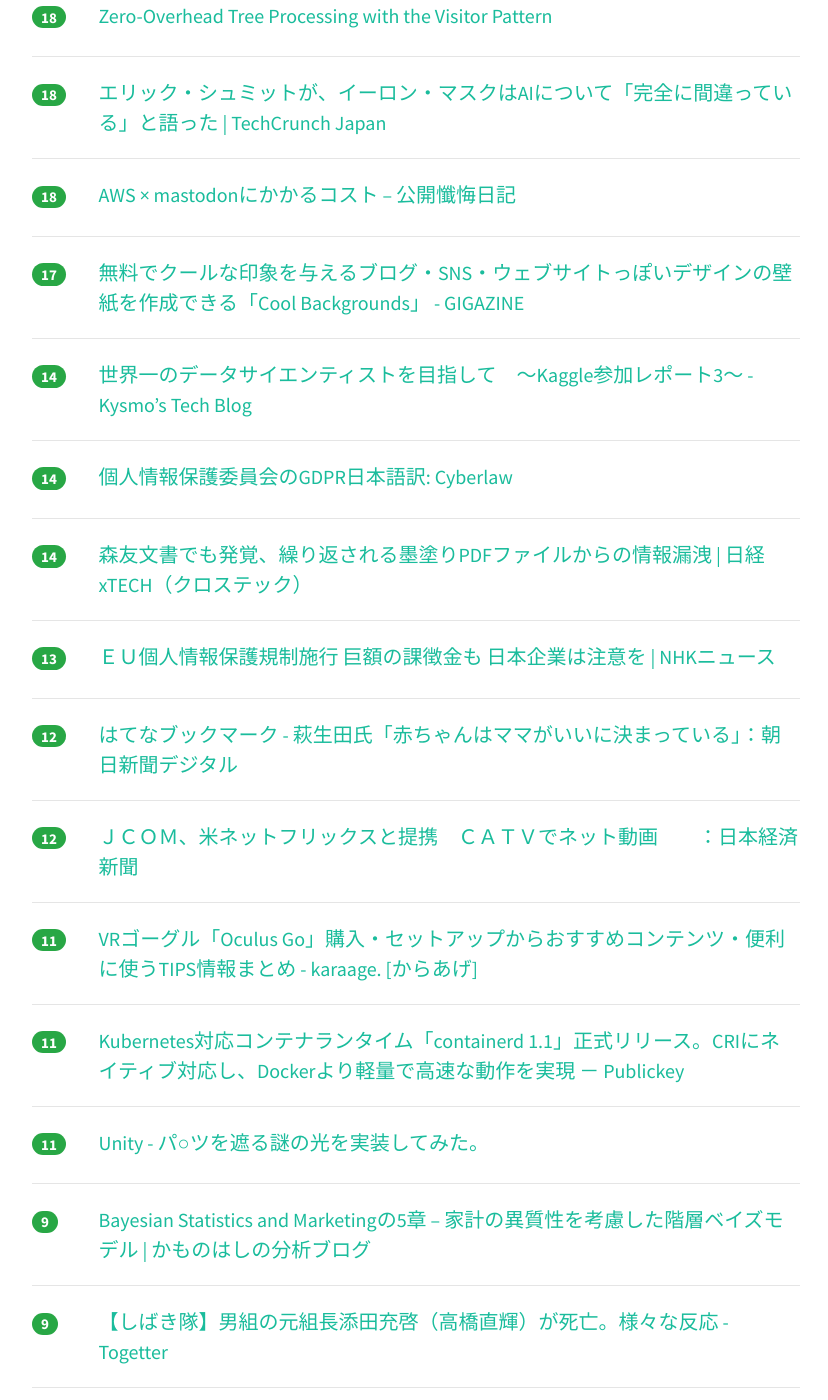
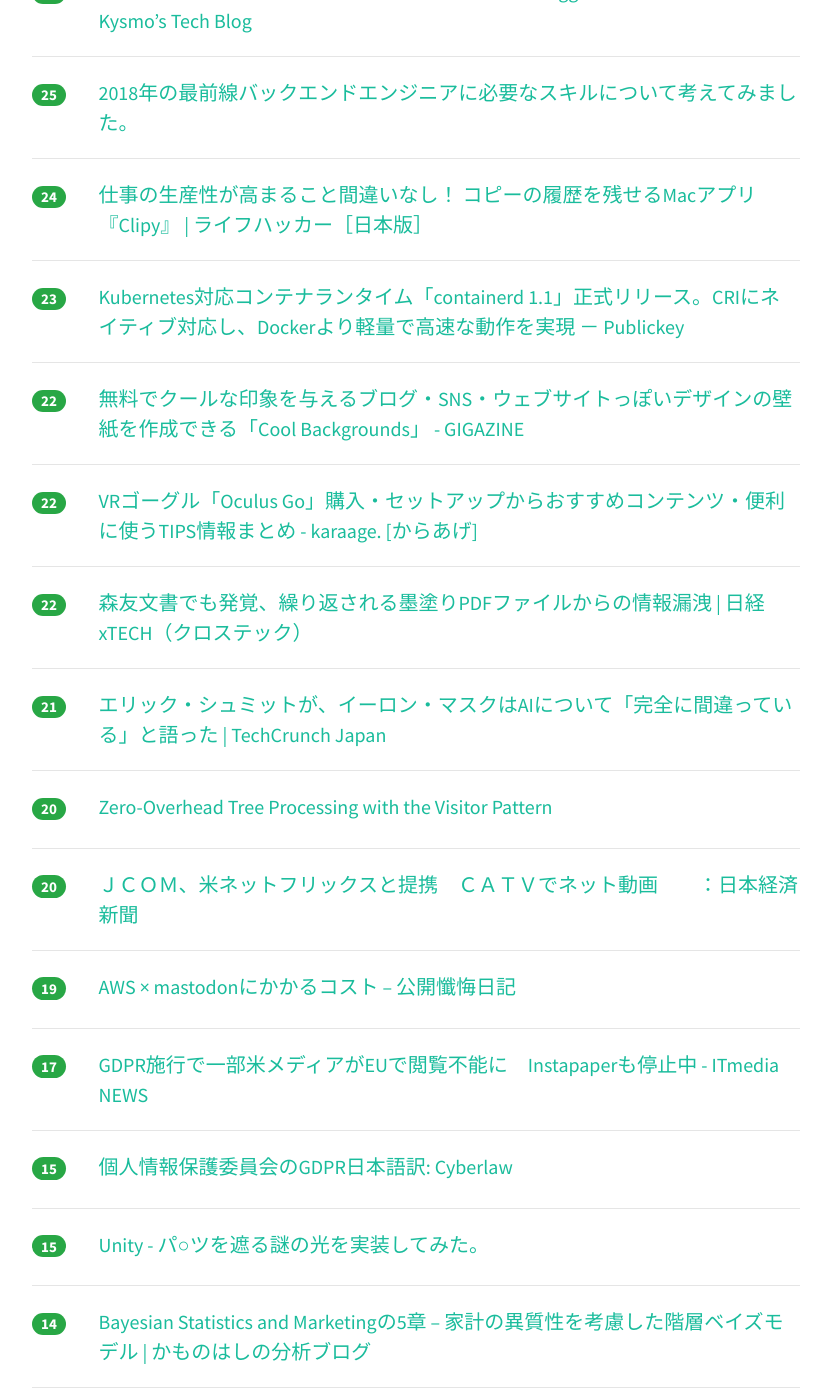
Before and after one commit to yatta47/hatena-matome-site, a Jekyll site: the page built from _posts/2018-05-28-hatena.md, in a window 1280 px wide and 1400 px high, scrolled down 1293 px. Shown: the whole window, without its empty margins (224-1052 px from the left). Built offline with Jekyll 4.4.1, drawn with Linux system fonts in a browser that asks for light colours; nearby versions of some CDN libraries; some of the changed text lies outside the part shown.

Commit message:
Updated 2018-05-28

```diff
--- a/_posts/2018-05-28-hatena.md
+++ b/_posts/2018-05-28-hatena.md
@@ -1,49 +1,69 @@
 ---
 layout: post
 title:  "2018-05-28 はてぶIT"
-date:   2018-05-28 10:02:19
+date:   2018-05-28 11:02:46
 tags: [it-hotentry]
 ---
-26 件のデータあり
+34 件のデータあり
 
 <hr><div class="row">
-<div class="col-1"><span class="badge badge-pill badge-success h2">95</span></div>
+<div class="col-1"><span class="badge badge-pill badge-success h2">148</span></div>
 <div class="col-11"><a href='https://www.slideshare.net/keisuketsukagoshi/rest-api-graphql' target='_blank'>REST API に疲れたあなたへ贈る GraphQL 入門</a></div>
 </div>
 <hr>
 <div class="row">
-<div class="col-1"><span class="badge badge-pill badge-success h2">68</span></div>
+<div class="col-1"><span class="badge badge-pill badge-success h2">122</span></div>
 <div class="col-11"><a href='https://togetter.com/li/1231342' target='_blank'>夜行バスは『朝早く着きすぎて時間潰すのにお金を使うとかえって高くつく』メリットやみなさんがやっている時間潰し方法 - Togetter</a></div>
 </div>
 <hr>
 <div class="row">
-<div class="col-1"><span class="badge badge-pill badge-success h2">29</span></div>
+<div class="col-1"><span class="badge badge-pill badge-success h2">35</span></div>
+<div class="col-11"><a href='https://ja.wikipedia.org/wiki/%E5%B7%AE%E5%88%A5%E5%8B%95%E7%94%BB%E5%A4%A7%E9%87%8F%E9%80%9A%E5%A0%B1%E4%BA%8B%E4%BB%B6' target='_blank'>差別動画大量通報事件 - Wikipedia</a></div>
+</div>
+<hr>
+<div class="row">
+<div class="col-1"><span class="badge badge-pill badge-success h2">34</span></div>
+<div class="col-11"><a href='https://www.buzzfeed.com/jp/daisukefuruta/katsuma-masuhara' target='_blank'>同性を愛するということ　勝間和代のカミングアウト</a></div>
+</div>
+<hr>
+<div class="row">
+<div class="col-1"><span class="badge badge-pill badge-success h2">33</span></div>
 <div class="col-11"><a href='http://b.hatena.ne.jp/entry/s/anond.hatelabo.jp/20180527190259' target='_blank'>はてなブックマーク - 安倍さんを支持する人ってどういう部分が良いと思ってるの？</a></div>
 </div>
 <hr>
 <div class="row">
-<div class="col-1"><span class="badge badge-pill badge-success h2">28</span></div>
-<div class="col-11"><a href='https://ja.wikipedia.org/wiki/%E5%B7%AE%E5%88%A5%E5%8B%95%E7%94%BB%E5%A4%A7%E9%87%8F%E9%80%9A%E5%A0%B1%E4%BA%8B%E4%BB%B6' target='_blank'>差別動画大量通報事件 - Wikipedia</a></div>
-</div>
-<hr>
-<div class="row">
-<div class="col-1"><span class="badge badge-pill badge-success h2">28</span></div>
+<div class="col-1"><span class="badge badge-pill badge-success h2">33</span></div>
 <div class="col-11"><a href='https://gigazine.net/news/20180527-bill-gates-line/' target='_blank'>Windowsの生みの親ビル・ゲイツが定義した「プラットフォーム」と「アグリゲーター」の差を示す「ビル・ゲイツ・ライン」とは？ - GIGAZINE</a></div>
 </div>
 <hr>
 <div class="row">
-<div class="col-1"><span class="badge badge-pill badge-success h2">27</span></div>
+<div class="col-1"><span class="badge badge-pill badge-success h2">32</span></div>
 <div class="col-11"><a href='https://www.slideshare.net/mikeneck/jjug-ccc-2018-spring-i7-netty' target='_blank'>JJUG CCC 2018 Spring - I-7 (俺が)はじめての Netty</a></div>
 </div>
 <hr>
 <div class="row">
-<div class="col-1"><span class="badge badge-pill badge-success h2">27</span></div>
+<div class="col-1"><span class="badge badge-pill badge-success h2">30</span></div>
+<div class="col-11"><a href='http://www.cocoro-quest.net/entry/shyness-communication-6' target='_blank'>人見知り克服「無理しないコミュニケーション6つの秘訣」 - ココロクエスト~レベルアップ心理学ブログ~</a></div>
+</div>
+<hr>
+<div class="row">
+<div class="col-1"><span class="badge badge-pill badge-success h2">29</span></div>
 <div class="col-11"><a href='https://www.slideshare.net/tamrin69/jjugccc2018-app-review-postmortem' target='_blank'>jjugccc2018 app review postmortem</a></div>
 </div>
 <hr>
 <div class="row">
+<div class="col-1"><span class="badge badge-pill badge-success h2">26</span></div>
+<div class="col-11"><a href='https://deeeet.com/writing/2016/11/07/systems-performance/' target='_blank'>Systems Performanceを読んだ | SOTA</a></div>
+</div>
+<hr>
+<div class="row">
+<div class="col-1"><span class="badge badge-pill badge-success h2">26</span></div>
+<div class="col-11"><a href='http://kysmo.hatenablog.jp/entry/2018/05/10/094208' target='_blank'>世界一のデータサイエンティストを目指して　〜Kaggle参加レポート3〜 - Kysmo’s Tech Blog</a></div>
+</div>
+<hr>
+<div class="row">
 <div class="col-1"><span class="badge badge-pill badge-success h2">25</span></div>
-<div class="col-11"><a href='http://www.cocoro-quest.net/entry/shyness-communication-6' target='_blank'>人見知り克服「無理しないコミュニケーション6つの秘訣」 - ココロクエスト~レベルアップ心理学ブログ~</a></div>
+<div class="col-11"><a href='https://qiita.com/poly_soft/items/fb649573c19b7a5c0227' target='_blank'>2018年の最前線バックエンドエンジニアに必要なスキルについて考えてみました。</a></div>
 </div>
 <hr>
 <div class="row">
@@ -52,43 +72,63 @@ tags: [it-hotentry]
 </div>
 <hr>
 <div class="row">
-<div class="col-1"><span class="badge badge-pill badge-success h2">22</span></div>
-<div class="col-11"><a href='https://deeeet.com/writing/2016/11/07/systems-performance/' target='_blank'>Systems Performanceを読んだ | SOTA</a></div>
+<div class="col-1"><span class="badge badge-pill badge-success h2">23</span></div>
+<div class="col-11"><a href='https://www.publickey1.jp/blog/18/kubernetescontainerd_11cridocker.html' target='_blank'>Kubernetes対応コンテナランタイム「containerd 1.1」正式リリース。CRIにネイティブ対応し、Dockerより軽量で高速な動作を実現 － Publickey</a></div>
 </div>
 <hr>
 <div class="row">
-<div class="col-1"><span class="badge badge-pill badge-success h2">18</span></div>
+<div class="col-1"><span class="badge badge-pill badge-success h2">22</span></div>
+<div class="col-11"><a href='https://gigazine.net/news/20180528-cool-backgrounds/' target='_blank'>無料でクールな印象を与えるブログ・SNS・ウェブサイトっぽいデザインの壁紙を作成できる「Cool Backgrounds」 - GIGAZINE</a></div>
+</div>
+<hr>
+<div class="row">
+<div class="col-1"><span class="badge badge-pill badge-success h2">22</span></div>
+<div class="col-11"><a href='http://karaage.hatenadiary.jp/entry/2018/05/28/073000' target='_blank'>VRゴーグル「Oculus Go」購入・セットアップからおすすめコンテンツ・便利に使うTIPS情報まとめ - karaage. [からあげ]</a></div>
+</div>
+<hr>
+<div class="row">
+<div class="col-1"><span class="badge badge-pill badge-success h2">22</span></div>
+<div class="col-11"><a href='http://tech.nikkeibp.co.jp/atcl/nxt/column/18/00001/00529/' target='_blank'>森友文書でも発覚、繰り返される墨塗りPDFファイルからの情報漏洩 | 日経 xTECH（クロステック）</a></div>
+</div>
+<hr>
+<div class="row">
+<div class="col-1"><span class="badge badge-pill badge-success h2">21</span></div>
+<div class="col-11"><a href='https://jp.techcrunch.com/2018/05/27/2018-05-25-eric-schmidt-musk-exactly-wrong/' target='_blank'>エリック・シュミットが、イーロン・マスクはAIについて「完全に間違っている」と語った | TechCrunch Japan</a></div>
+</div>
+<hr>
+<div class="row">
+<div class="col-1"><span class="badge badge-pill badge-success h2">20</span></div>
 <div class="col-11"><a href='http://www.lihaoyi.com/post/ZeroOverheadTreeProcessingwiththeVisitorPattern.html?a=1' target='_blank'>Zero-Overhead Tree Processing with the Visitor Pattern</a></div>
 </div>
 <hr>
 <div class="row">
-<div class="col-1"><span class="badge badge-pill badge-success h2">18</span></div>
-<div class="col-11"><a href='https://jp.techcrunch.com/2018/05/27/2018-05-25-eric-schmidt-musk-exactly-wrong/' target='_blank'>エリック・シュミットが、イーロン・マスクはAIについて「完全に間違っている」と語った | TechCrunch Japan</a></div>
+<div class="col-1"><span class="badge badge-pill badge-success h2">20</span></div>
+<div class="col-11"><a href='https://www.nikkei.com/article/DGXMZO31022960X20C18A5MM8000/' target='_blank'>ＪＣＯＭ、米ネットフリックスと提携　ＣＡＴＶでネット動画　　：日本経済新聞</a></div>
 </div>
 <hr>
 <div class="row">
-<div class="col-1"><span class="badge badge-pill badge-success h2">18</span></div>
+<div class="col-1"><span class="badge badge-pill badge-success h2">19</span></div>
 <div class="col-11"><a href='https://www.barasu.org/pc/13382.html' target='_blank'>AWS × mastodonにかかるコスト – 公開懺悔日記</a></div>
 </div>
 <hr>
 <div class="row">
 <div class="col-1"><span class="badge badge-pill badge-success h2">17</span></div>
-<div class="col-11"><a href='https://gigazine.net/news/20180528-cool-backgrounds/' target='_blank'>無料でクールな印象を与えるブログ・SNS・ウェブサイトっぽいデザインの壁紙を作成できる「Cool Backgrounds」 - GIGAZINE</a></div>
+<div class="col-11"><a href='http://www.itmedia.co.jp/news/articles/1805/28/news049.html' target='_blank'>GDPR施行で一部米メディアがEUで閲覧不能に　Instapaperも停止中 - ITmedia NEWS</a></div>
+</div>
+<hr>
+<div class="row">
+<div class="col-1"><span class="badge badge-pill badge-success h2">15</span></div>
+<div class="col-11"><a href='http://cyberlaw.cocolog-nifty.com/blog/2018/05/gdpr-6b0a.html' target='_blank'>個人情報保護委員会のGDPR日本語訳: Cyberlaw</a></div>
+</div>
+<hr>
+<div class="row">
+<div class="col-1"><span class="badge badge-pill badge-success h2">15</span></div>
+<div class="col-11"><a href='https://qiita.com/kamanii24/items/0e4825b7a3406d7d3332' target='_blank'>Unity - パ○ツを遮る謎の光を実装してみた。</a></div>
 </div>
 <hr>
 <div class="row">
 <div class="col-1"><span class="badge badge-pill badge-success h2">14</span></div>
-<div class="col-11"><a href='http://kysmo.hatenablog.jp/entry/2018/05/10/094208' target='_blank'>世界一のデータサイエンティストを目指して　〜Kaggle参加レポート3〜 - Kysmo’s Tech Blog</a></div>
-</div>
-<hr>
-<div class="row">
-<div class="col-1"><span class="badge badge-pill badge-success h2">14</span></div>
-<div class="col-11"><a href='http://cyberlaw.cocolog-nifty.com/blog/2018/05/gdpr-6b0a.html' target='_blank'>個人情報保護委員会のGDPR日本語訳: Cyberlaw</a></div>
-</div>
-<hr>
-<div class="row">
-<div class="col-1"><span class="badge badge-pill badge-success h2">14</span></div>
-<div class="col-11"><a href='http://tech.nikkeibp.co.jp/atcl/nxt/column/18/00001/00529/' target='_blank'>森友文書でも発覚、繰り返される墨塗りPDFファイルからの情報漏洩 | 日経 xTECH（クロステック）</a></div>
+<div class="col-11"><a href='http://kamonohashiperry.com/archives/1659' target='_blank'>Bayesian Statistics and Marketingの5章 – 家計の異質性を考慮した階層ベイズモデル | かものはしの分析ブログ</a></div>
 </div>
 <hr>
 <div class="row">
@@ -102,28 +142,23 @@ tags: [it-hotentry]
 </div>
 <hr>
 <div class="row">
-<div class="col-1"><span class="badge badge-pill badge-success h2">12</span></div>
-<div class="col-11"><a href='https://www.nikkei.com/article/DGXMZO31022960X20C18A5MM8000/' target='_blank'>ＪＣＯＭ、米ネットフリックスと提携　ＣＡＴＶでネット動画　　：日本経済新聞</a></div>
+<div class="col-1"><span class="badge badge-pill badge-success h2">11</span></div>
+<div class="col-11"><a href='https://hermitage-netaudio.com/difference-between-wav-and-flac/' target='_blank'>FLACよりWAVの方が音質が良いわけではない</a></div>
 </div>
 <hr>
 <div class="row">
 <div class="col-1"><span class="badge badge-pill badge-success h2">11</span></div>
-<div class="col-11"><a href='http://karaage.hatenadiary.jp/entry/2018/05/28/073000' target='_blank'>VRゴーグル「Oculus Go」購入・セットアップからおすすめコンテンツ・便利に使うTIPS情報まとめ - karaage. [からあげ]</a></div>
+<div class="col-11"><a href='https://note.mu/max2000/n/nb3d6de9cb597' target='_blank'>アフィリエイターがWeb選挙参謀になって選挙に勝利した話【後編・SNS】｜MaX2000＠専業アフィリ＆WEB選挙参謀｜note</a></div>
 </div>
 <hr>
 <div class="row">
-<div class="col-1"><span class="badge badge-pill badge-success h2">11</span></div>
-<div class="col-11"><a href='https://www.publickey1.jp/blog/18/kubernetescontainerd_11cridocker.html' target='_blank'>Kubernetes対応コンテナランタイム「containerd 1.1」正式リリース。CRIにネイティブ対応し、Dockerより軽量で高速な動作を実現 － Publickey</a></div>
+<div class="col-1"><span class="badge badge-pill badge-success h2">10</span></div>
+<div class="col-11"><a href='http://little-hands.hatenablog.com/entry/2018/05/27/dependency-injection' target='_blank'>Dependency Injectionを「依存性の注入」と訳すのは非常に悪い誤訳 - little hands' lab</a></div>
 </div>
 <hr>
 <div class="row">
-<div class="col-1"><span class="badge badge-pill badge-success h2">11</span></div>
-<div class="col-11"><a href='https://qiita.com/kamanii24/items/0e4825b7a3406d7d3332' target='_blank'>Unity - パ○ツを遮る謎の光を実装してみた。</a></div>
-</div>
-<hr>
-<div class="row">
-<div class="col-1"><span class="badge badge-pill badge-success h2">9</span></div>
-<div class="col-11"><a href='http://kamonohashiperry.com/archives/1659' target='_blank'>Bayesian Statistics and Marketingの5章 – 家計の異質性を考慮した階層ベイズモデル | かものはしの分析ブログ</a></div>
+<div class="col-1"><span class="badge badge-pill badge-success h2">10</span></div>
+<div class="col-11"><a href='https://japan.cnet.com/article/35119829/' target='_blank'>GDPR施行で一部の米ニュースサイトが欧州で閲覧不能に - CNET Japan</a></div>
 </div>
 <hr>
 <div class="row">
@@ -132,7 +167,12 @@ tags: [it-hotentry]
 </div>
 <hr>
 <div class="row">
-<div class="col-1"><span class="badge badge-pill badge-success h2">8</span></div>
-<div class="col-11"><a href='https://hermitage-netaudio.com/difference-between-wav-and-flac/' target='_blank'>FLACよりWAVの方が音質が良いわけではない</a></div>
+<div class="col-1"><span class="badge badge-pill badge-success h2">9</span></div>
+<div class="col-11"><a href='https://www.bloomberg.co.jp/news/articles/2018-05-27/P99UE06JIJUZ01' target='_blank'>何にでもアボカド－供給増で値下がりの好機に飲食業界が相次ぎ便乗 - Bloomberg</a></div>
 </div>
 <hr>
+<div class="row">
+<div class="col-1"><span class="badge badge-pill badge-success h2">4</span></div>
+<div class="col-11"><a href='http://bunshun.jp/articles/-/7483' target='_blank'>パソコン通信“最後のホスト”「死ぬまで続ける」と語る理由 | 文春オンライン</a></div>
+</div>
+<hr>
```
